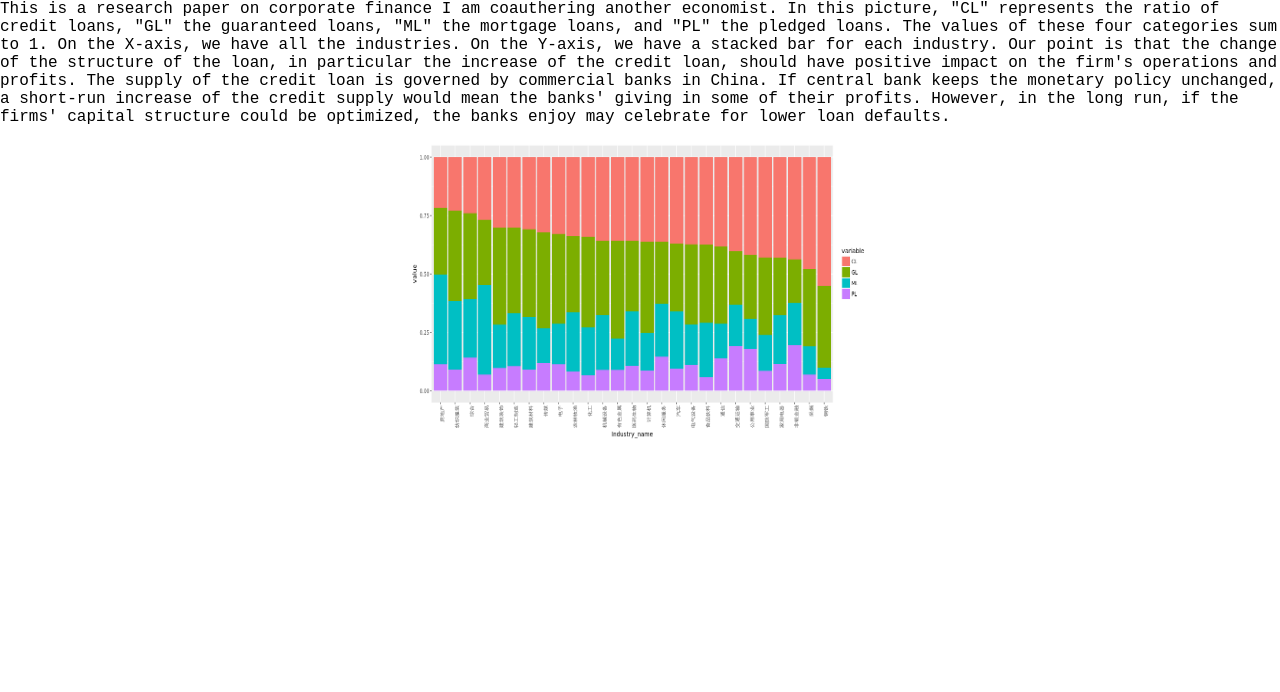
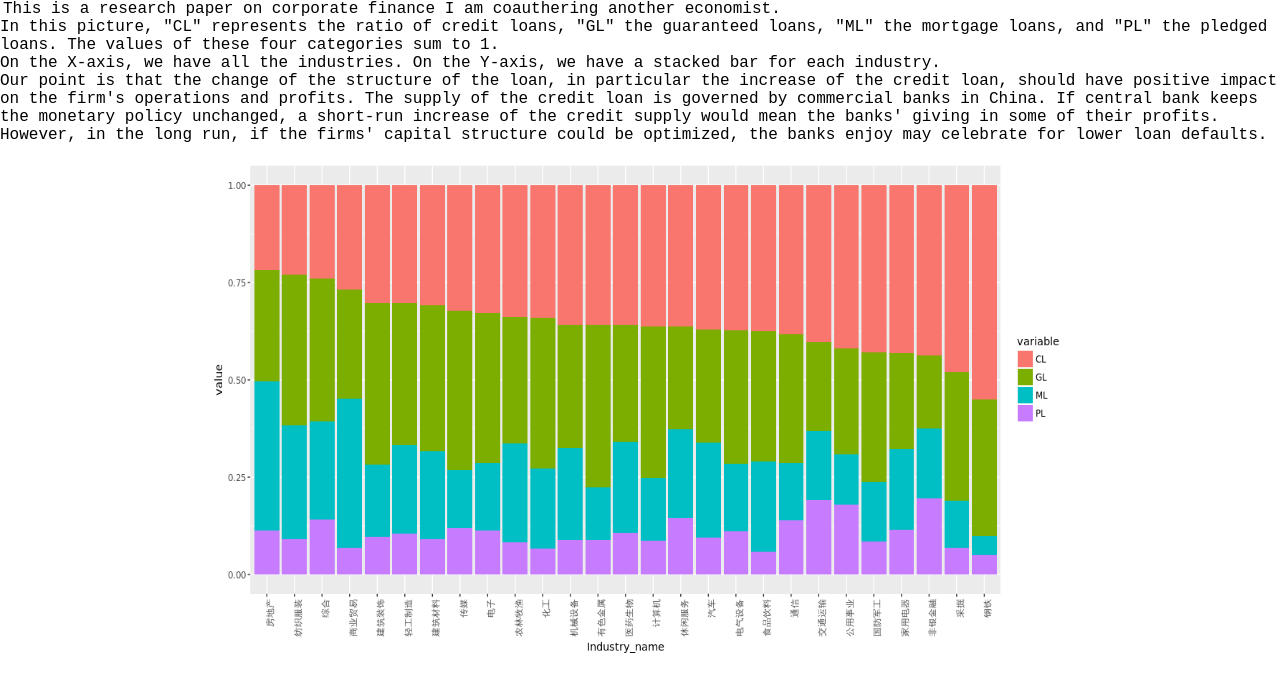
Before and after one commit to brbisheng/brbisheng.github.io, a Jekyll site: the page built from _posts/new/2020-06-06-b1.md, in a window 1280 px wide. Shown: the top 692 px of the page. Built offline with Jekyll 4.4.1, drawn with Linux system fonts in a browser that asks for light colours; nearby versions of some CDN libraries.

Commit message:
Update 2020-06-06-b1.md

```diff
--- a/_posts/new/2020-06-06-b1.md
+++ b/_posts/new/2020-06-06-b1.md
@@ -4,17 +4,16 @@ title: "June 6th, 2020"
 categories: stocks
 ---
 
-<div style="text-indent = 3px">
+<div style="text-indent:3px">
 This is a research paper on corporate finance I am coauthering another economist.
-
+<br>
 In this picture, "CL" represents the ratio of credit loans, "GL" the guaranteed loans, "ML" the mortgage loans, and "PL" the pledged loans. The values of these four categories sum to 1.
-
+<br>
 On the X-axis, we have all the industries. On the Y-axis, we have a stacked bar for each industry.
-
+<br>
 Our point is that the change of the structure of the loan, in particular the increase of the credit loan, should have positive impact on the firm's operations and profits. The supply of the credit loan is governed by commercial banks in China. If central bank keeps the monetary policy unchanged, a short-run increase of the credit supply would mean the banks' giving in some of their profits. However, in the long run, if the firms' capital structure could be optimized, the banks enjoy may celebrate for lower loan defaults.
-
 </div>
 
 <p align="center">
-  <img width="460" height="300" src="https://github.com/brbisheng/brbisheng.github.io/blob/master/assets/pictures/plot_zoom_png.png?raw=true">
+  <img width="860" height="500" src="https://github.com/brbisheng/brbisheng.github.io/blob/master/assets/pictures/plot_zoom_png.png?raw=true">
 </p>
```
